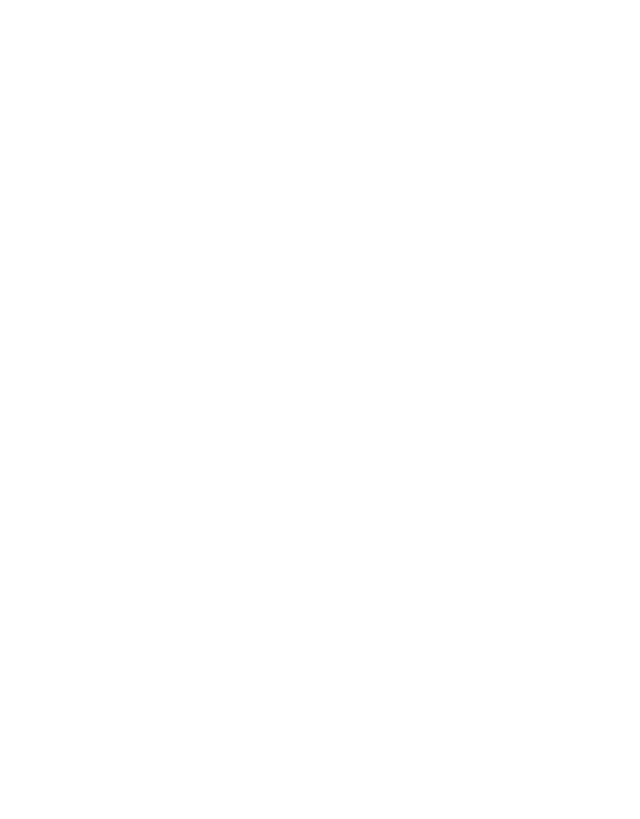
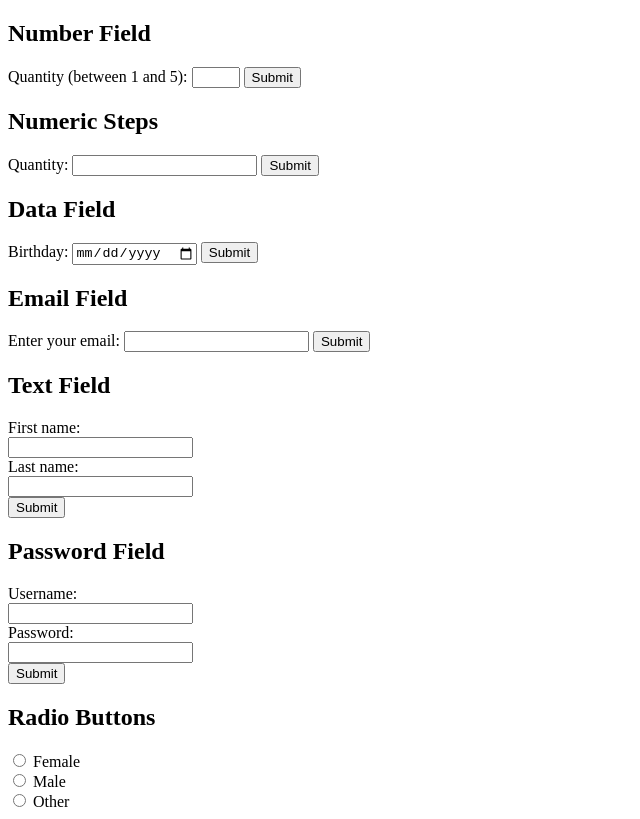
Before and after one commit to salvism/HTML-Forms, a plain HTML site: page index.html in a window 1280 px wide. Shown: the whole page, without its empty margins (0-640 px from the left). Drawn offline with Linux system fonts and the light colour scheme.

Commit message:
form task done

```diff
--- a/index.html
+++ b/index.html
@@ -1,15 +1,77 @@
 <!DOCTYPE html>
 <html lang="en">
+  <head>
+    <meta charset="UTF-8" />
+    <meta http-equiv="X-UA-Compatible" content="IE=edge" />
+    <meta name="viewport" content="width=device-width, initial-scale=1.0" />
+    <title>Document</title>
+  </head>
 
-<head>
-    <meta charset="UTF-8">
-    <meta http-equiv="X-UA-Compatible" content="IE=edge">
-    <meta name="viewport" content="width=device-width, initial-scale=1.0">
-    <title>Document</title>
-</head>
+  <body>
+    <form>
+      <h2>Number Field</h2>
+      <label for="">Quantity (between 1 and 5):</label>
+      <input type="number" min="1" max="5" />
+      <button>Submit</button>
+    </form>
 
-<body>
+    <form>
+      <h2>Numeric Steps</h2>
+      <label for="">Quantity:</label>
+      <input type="number" />
+      <button>Submit</button>
+    </form>
 
-</body>
+    <form>
+      <h2>Data Field</h2>
+      <label for="">Birthday:</label>
+      <input type="date" />
+      <button>Submit</button>
+    </form>
 
+    <form>
+      <h2>Email Field</h2>
+      <label for="">Enter your email:</label>
+      <input type="email" />
+      <button>Submit</button>
+    </form>
+
+    <form>
+      <h2>Text Field</h2>
+      <label for="">First name:</label>
+      <br />
+      <input type="text" />
+      <br />
+      <label for="">Last name:</label>
+      <br />
+      <input type="text" />
+      <br />
+      <button>Submit</button>
+    </form>
+
+    <form>
+      <h2>Password Field</h2>
+      <label for="">Username:</label>
+      <br />
+      <input type="text" />
+      <br />
+      <label for="">Password:</label>
+      <br />
+      <input type="password" />
+      <br />
+      <button>Submit</button>
+    </form>
+
+    <form>
+      <h2>Radio Buttons</h2>
+      <input type="radio" name="gender" />
+      <label for="">Female</label>
+      <br />
+      <input type="radio" name="gender" />
+      <label for="">Male</label>
+      <br />
+      <input type="radio" name="gender" />
+      <label for="">Other</label>
+    </form>
+  </body>
 </html>
```
